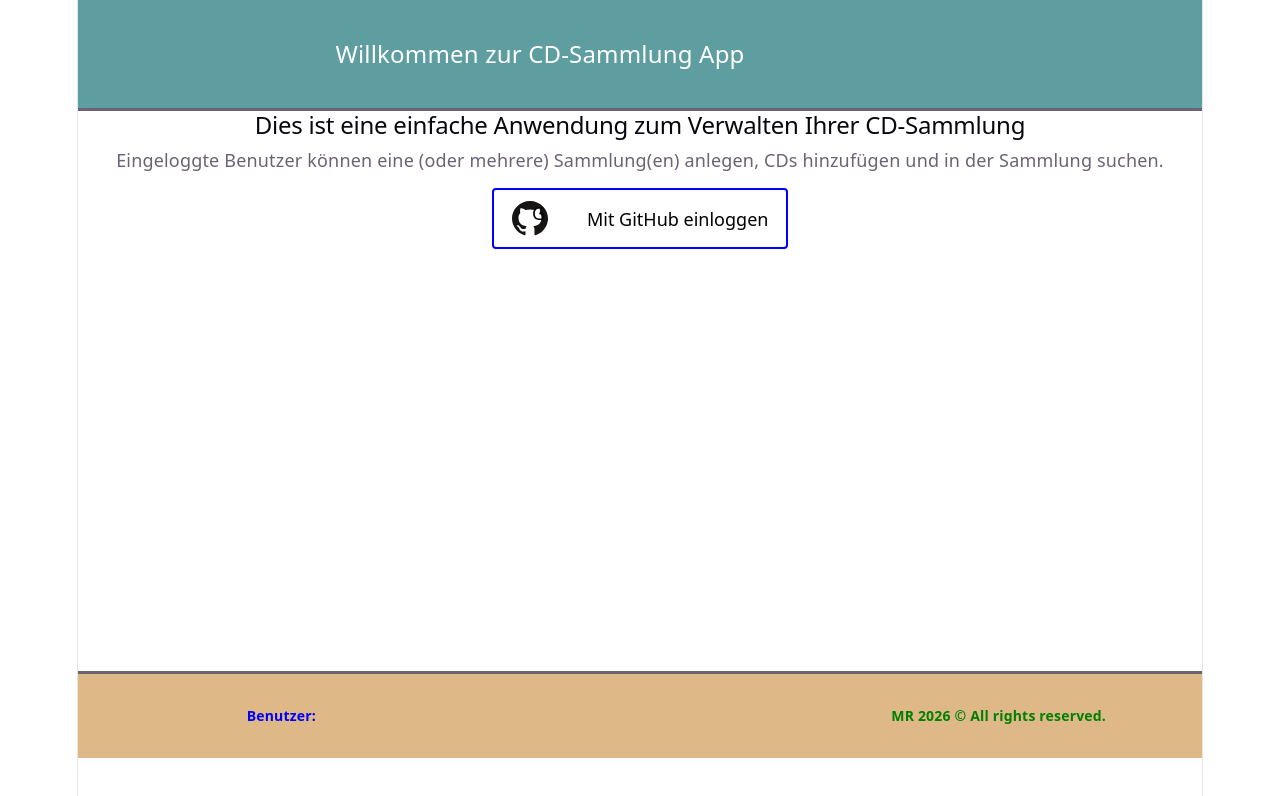
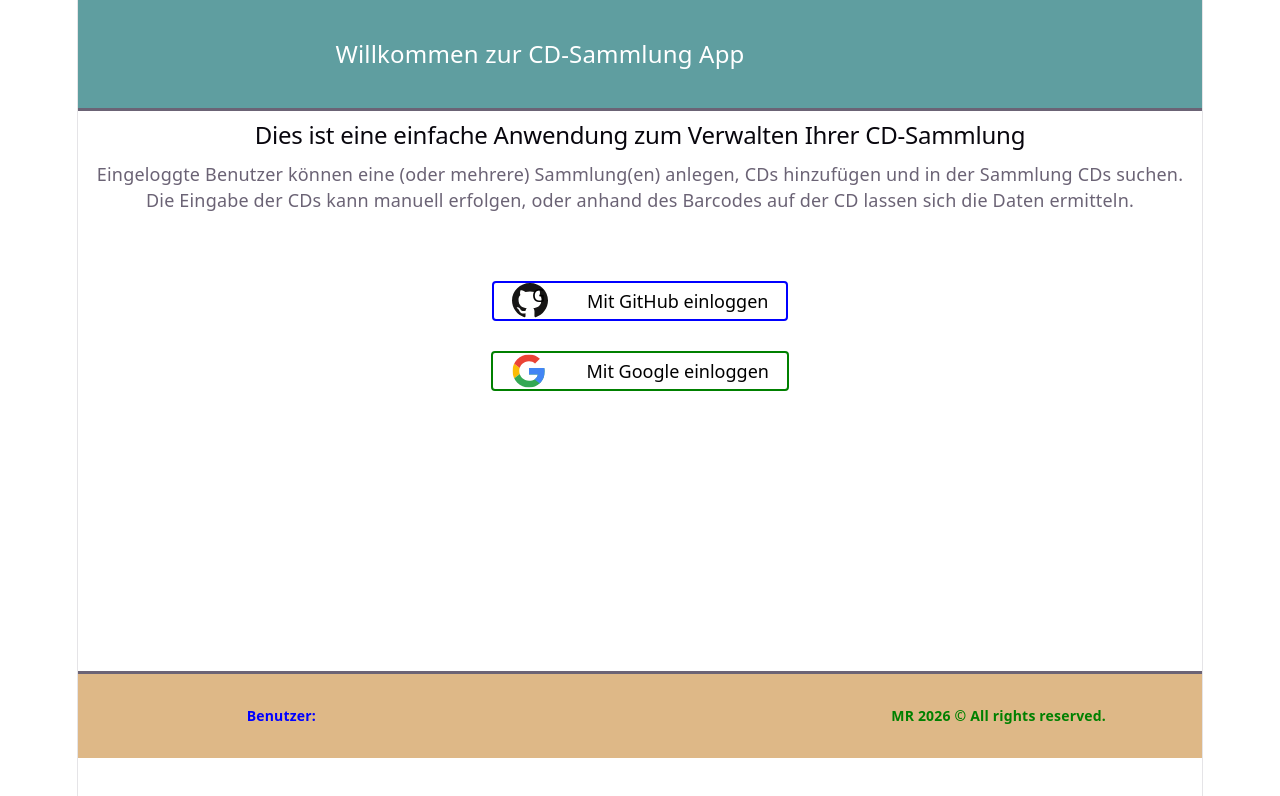
Before and after one commit to m-reinisch/CDCollectionProject, a React (Vite) app in the folder frontend/: page / in a window 1280 px wide. Shown: the top 796 px of the page. Built offline with nearby package versions, Linux system fonts and the light colour scheme; no server answers.

Commit message:
Google login button implemented

```diff
--- a/frontend/src/App.css
+++ b/frontend/src/App.css
@@ -72,32 +72,3 @@ footer {
   flex-direction: column;
   align-items: center;
 }
-
-#gitbutton {
-  display: flex;
-  background: white;
-  align-items: center;
-  justify-content: flex-start;
-  gap: 16px;
-  padding: 0 1rem;
-  font-size: 1rem;
-  font-family: inherit;
-  height: 3.35rem;
-  width: fit-content;
-  border: 2px solid blue;
-  border-radius: 4px;
-  vertical-align: baseline;
-  text-align: center;
-  margin: 15px;
-}
-
-.github {
-  display:inline-block;
-  float:left;
-  width: 3rem;
-  height: 2rem;
-  margin-right: 0.3em;
-  background-image: url("assets/gh.svg");
-  background-repeat: no-repeat;
-  background-size: contain;
-}
--- a/frontend/src/App.tsx
+++ b/frontend/src/App.tsx
@@ -5,7 +5,7 @@ import type {AppUser} from "./types/UserTypes.tsx";
 import type {Collection, CollectionDTO} from "./types/CollectionTypes.tsx";
 import type {CD, CdDTO} from "./types/CdTypes.tsx";
 import ProtectedRoutes from "./routes/ProtectedRoutes.tsx";
-import {gitHubLogin, logout} from "./features/auth/LoginLogout.tsx";
+import {gitHubLogin, googleLogin, logout} from "./features/auth/LoginLogout.tsx";
 import LandingPage from "./pages/LandingPage.tsx";
 import OverviewPage from "./pages/OverviewPage.tsx";
 import CollectionPage from "./pages/CollectionPage.tsx";
@@ -267,7 +267,8 @@ function App() {
             <Routes>
                 <Route path="/"
                        element={<LandingPage onChangePage={changePage}
-                                             onGitHubLogin={gitHubLogin} />}
+                                             onGitHubLogin={gitHubLogin}
+                                             onGoogleLogin={googleLogin} />}
                        key={"land"} />
                 <Route element={<ProtectedRoutes user={user}
                                                  key={"secure"} />}
--- /dev/null
+++ b/frontend/src/pages/LandingPage.css
@@ -0,0 +1,71 @@
+.landing-page {
+    display: grid;
+    grid-template-rows: 40px 150px 50px;
+    padding: 10px;
+}
+
+.logins {
+    width: 100%;
+    display: flex;
+    flex-direction: column;
+    align-items: center;
+    justify-content: center;
+}
+
+#gitbutton {
+    display: flex;
+    background: white;
+    align-items: center;
+    justify-content: flex-start;
+    gap: 16px;
+    padding: 0 1rem;
+    font-size: 1rem;
+    font-family: inherit;
+    height: 3.35rem;
+    width: fit-content;
+    border: 2px solid blue;
+    border-radius: 4px;
+    vertical-align: baseline;
+    text-align: center;
+    margin: 15px;
+}
+
+.github {
+    display:inline-block;
+    float:left;
+    width: 3rem;
+    height: 2rem;
+    margin-right: 0.3em;
+    background-image: url("../assets/gh.svg");
+    background-repeat: no-repeat;
+    background-size: contain;
+}
+
+#googlebutton {
+    display: flex;
+    background: white;
+    align-items: center;
+    justify-content: flex-start;
+    gap: 16px;
+    padding: 0 1rem;
+    font-size: 1rem;
+    font-family: inherit;
+    height: 3.35rem;
+    width: fit-content;
+    border: 2px solid green;
+    border-radius: 4px;
+    vertical-align: baseline;
+    text-align: center;
+    margin: 15px;
+}
+
+.google {
+    display:inline-block;
+    float:left;
+    width: 3rem;
+    height: 2rem;
+    margin-right: 0.3em;
+    background-image: url("../assets/goog.svg");
+    background-repeat: no-repeat;
+    background-size: contain;
+}
--- a/frontend/src/pages/LandingPage.tsx
+++ b/frontend/src/pages/LandingPage.tsx
@@ -1,8 +1,10 @@
+import './LandingPage.css'
 import {useEffect} from "react";
 
 type LandingPageProps = {
     onChangePage: (page: string) => void,
-    onGitHubLogin: () => void
+    onGitHubLogin: () => void,
+    onGoogleLogin: () => void
 }
 
 export default function LandingPage(props: Readonly<LandingPageProps>) {
@@ -12,14 +14,26 @@ export default function LandingPage(props: Readonly<LandingPageProps>) {
 
     return(
         <div className="page">
+            <div className="landing-page">
                 <h2>Dies ist eine einfache Anwendung zum Verwalten Ihrer CD-Sammlung</h2>
-            <p>Eingeloggte Benutzer können eine (oder mehrere) Sammlung(en) anlegen,
-                CDs hinzufügen und in der Sammlung suchen.
+                <p>Eingeloggte Benutzer können eine (oder mehrere)
+                    Sammlung(en) anlegen, CDs hinzufügen und in der
+                    Sammlung CDs suchen.<br />
+                    Die  Eingabe der CDs kann manuell erfolgen, oder
+                    anhand des Barcodes auf der CD lassen sich die
+                    Daten ermitteln.
                 </p>
+                <div className="logins">
                     <button id="gitbutton" onClick={props.onGitHubLogin}>
                         <span className="github" >G</span>
                         <span>Mit GitHub einloggen</span>
                     </button>
+                    <button id="googlebutton" onClick={props.onGoogleLogin}>
+                        <span className="google" > </span>
+                        <span>Mit Google einloggen</span>
+                    </button>
+                </div>
+            </div>
         </div>
     )
 }
```
Also changed, not shown: frontend/src/assets/goog.svg (added). Lines whose indentation alone changed are shown as unchanged.
